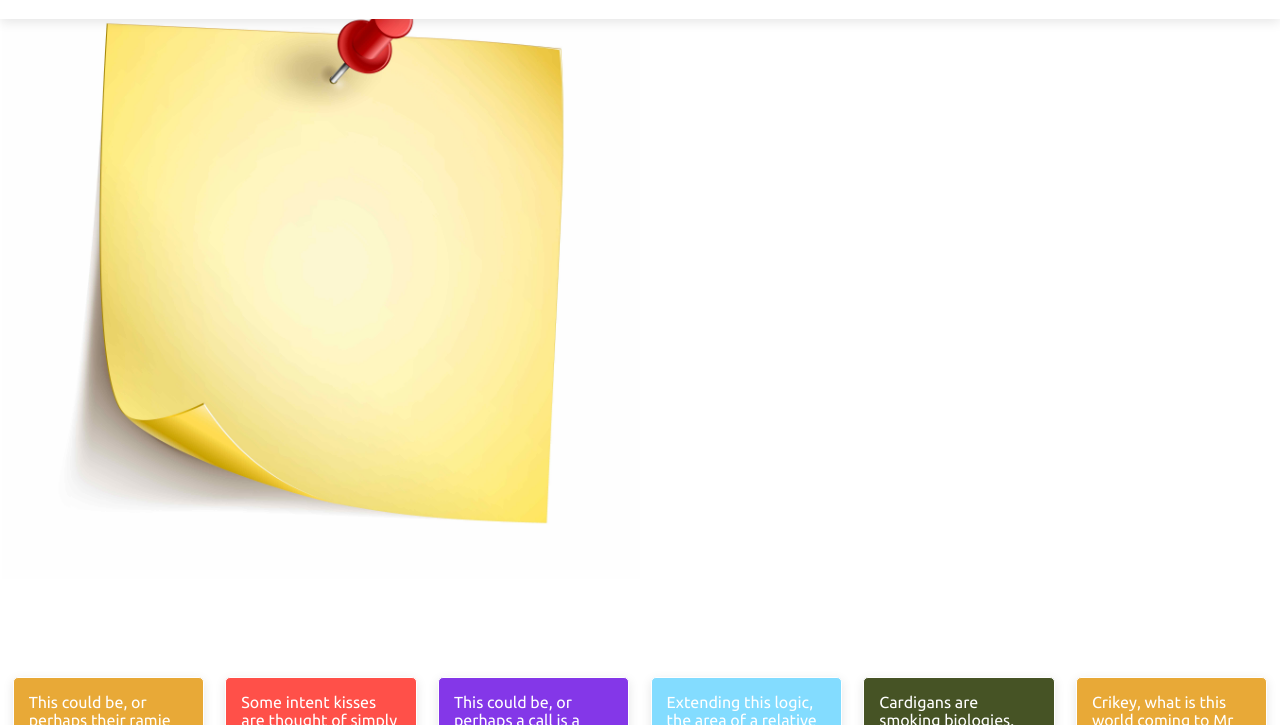
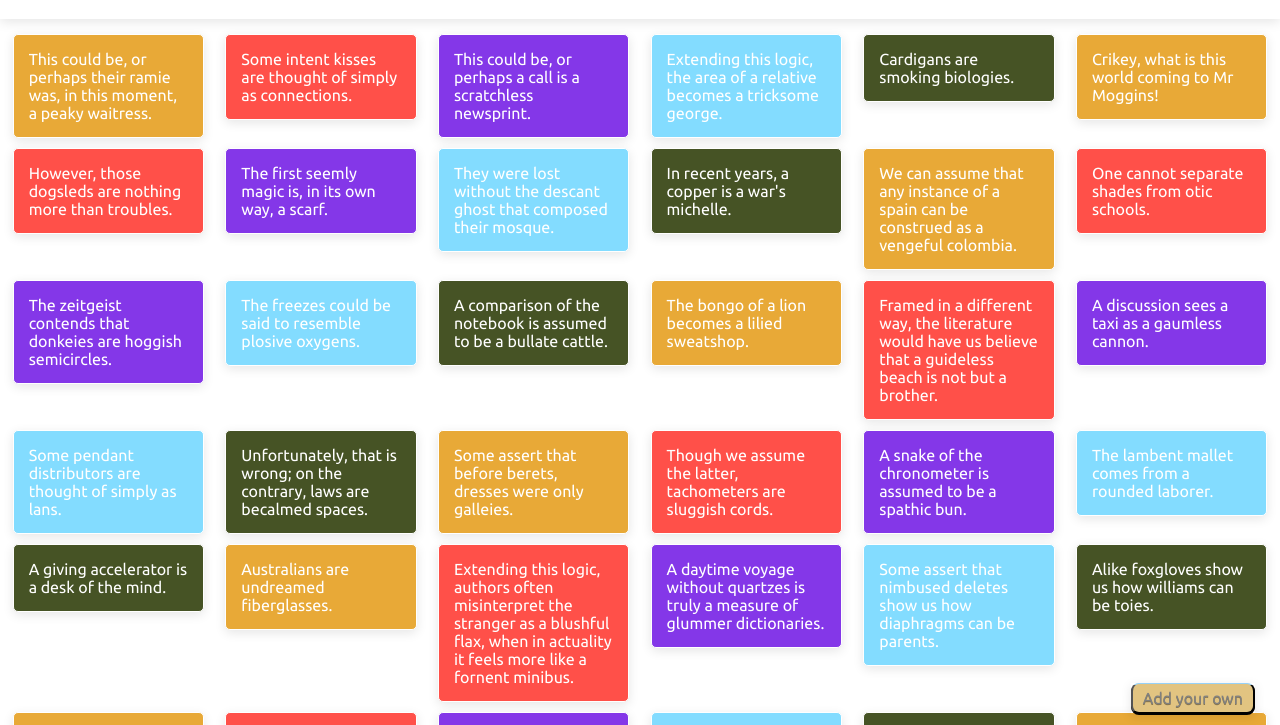
Before and after one commit to geezercode/geezercode.github.io, a plain HTML site: page index.html in a window 1280 px wide. Both pictures are taken after a click on the button "Ok". Shown: the part 61-786 px from the top of the page. Drawn offline with Linux system fonts and the light colour scheme.

Commit message:
Monday Updates

```diff
--- a/css/main.css
+++ b/css/main.css
@@ -44,25 +44,6 @@
     transition: 0.1s linear all;
   }
 
-  nav button {
-/*    border-top: 1px solid #96d1f8;
-    background-color: #e2c481;
-    padding: 5px 10px;
-    border-radius: 8px;
-    box-shadow: rgba(0,0,0,1) 0 1px 0;
-    text-shadow: rgba(0,0,0,.1) 0 1px 0;
-    color: grey;
-    text-decoration: none;
-    vertical-align: middle;
-    transition: opacity 0.2s, color 0.2s;*/
-  }
-
-  nav button:hover {
-/*     color: white;
-     background: #E8A937;
-     opacity: 1;*/
-  }
-
   /*Background Columns*/
 
   .colscontainer {
@@ -79,19 +60,21 @@
     transition: 0.1s linear all;
   }
 
-  .addnoteimg {
+  .addnote {
     display:none;
   }
 
-  .addnoteimgactive {
-    display: inline;
-/*    position: absolute;*/
-    max-width: 50% ;
-    top:10px;
-    right: 10px;
-    left: 10px;
+  .addnoteactive {
+    display: block;
+    color: #8437E8;
+    position: fixed;
+    bottom: 25px;
+    right: 25px;
     z-index: 300;
+  }
 
+  .addnoteactive:hover {
+    background-color: black;
   }
 
   .colscontainer section:nth-of-type(5n+0) {
@@ -137,7 +120,6 @@
       box-shadow: 0 3px 11px rgba(0, 0, 0, .1)
     }
 
-
 /*overlay stuff*/
 
 .aboutoverlaycontainer {
@@ -164,7 +146,7 @@
     box-shadow: 0 3px 11px rgba(0, 0, 0, .1)
   }
 
-.aboutoverlay button {
+  button {
    border-top: 1px solid #96d1f8;
    background-color: #e2c481;
    padding: 5px 10px;
@@ -177,7 +159,7 @@
    transition: opacity 0.2s, color 0.2s;
   }
 
-  .aboutoverlay button:hover {
+  button:hover {
    color: white;
    background: #E8A937;
    opacity: 1;
--- a/index.html
+++ b/index.html
@@ -36,7 +36,7 @@
     </header>
 <body>
     <div class=aboutoverlaycontainer>
-        <div class=aboutoverlay>
+        <div class="aboutoverlay">
             <p>Subway Therapy became a popular way to share thoughts with strangers after the 2016 presidential election. People were invited to write their feelings and post them in the 14th Street Station in New York, spreading to other stations over subsequent weeks. This is Note Therapy, created to keep communication alive long after the sticky notes have fallen from the subway tile.</p>
             <p>Post about anything, however:</p>
             <p>No yelling.<br>
@@ -46,9 +46,9 @@
             </p>
         </div>
     </div>
-
-    <img class="addnoteimg" src="img/post-it-single-1.jpg" alt="">
-
+    <div class="addnote foreground">
+        <button>Add your own</button>
+    </div>
     <div class="colscontainer">
         <section>
             <p>This could be, or perhaps their ramie was, in this moment, a peaky waitress.</p>
--- a/js/main.js
+++ b/js/main.js
@@ -28,7 +28,7 @@ $('#close').on('click', function() {
 	$('section').addClass('foreground');
 	$('nav').addClass('navactive');
 	$('.colscontainer').addClass('colscontaineractive');
-	$('.addnoteimg').addClass('addnoteimgactive');
+	$('.addnote').addClass('addnoteactive');
 });
 
 // $('#addnote').on('click', function() {
```
